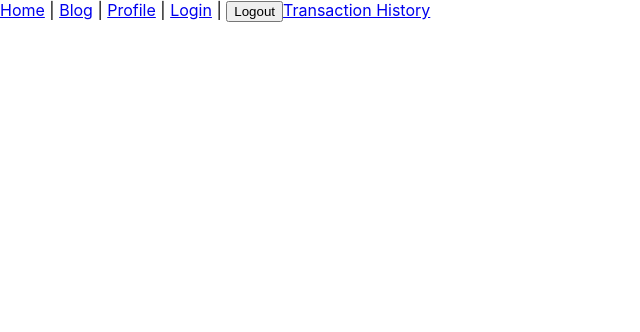
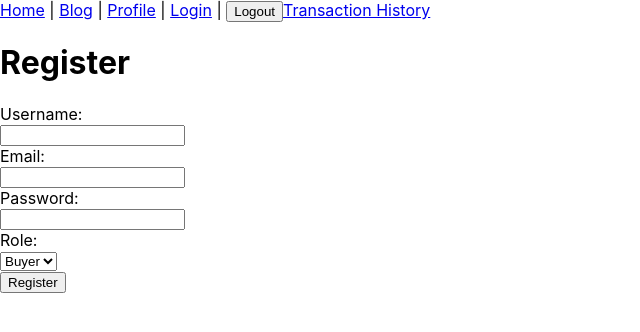
Before and after one commit to PrateekChandraSrivastava/Social-media-marketplace, a React (Create React App) app in the folder frontend/: page /register in a window 1280 px wide. Shown: the top 332 px of the page, without its empty margins (0-640 px from the left). Built offline with nearby package versions, Linux system fonts and the light colour scheme.

Commit message:
Registartion page frontend added

```diff
--- a/frontend/src/App.js
+++ b/frontend/src/App.js
@@ -8,6 +8,7 @@ import Login from "./pages/Login";  // Import the Login component
 import LogoutButton from "./components/LogoutButton";  // Optional, for logout
 import TransactionHistory from './pages/TransactionHistory'; // Import the new page
 import ProtectedRoute from "./components/ProtectedRoute";
+import Register from './pages/Register';
 
 const LazyComponent = lazy(() => import('./LazyComponent'));
 
@@ -24,11 +25,13 @@ function App() {
           <Link to="/history">Transaction History</Link>
         </nav>
         <Routes>
+
           <Route path="/" element={<Home />} />
           <Route path="/blog" element={<Blog />} />
           <Route path="/profile" element={<ProtectedRoute><Profile /></ProtectedRoute>} />
           <Route path="/login" element={<Login />} />
           <Route path="/history" element={<TransactionHistory />} />
+          <Route path="/register" element={<Register />} />
           {/* Example of using a lazy loaded component */}
           <Route
             path="/lazy"
--- /dev/null
+++ b/frontend/src/pages/Register.js
@@ -0,0 +1,72 @@
+import React, { useState } from 'react';
+import { useNavigate } from 'react-router-dom';
+import { Helmet } from 'react-helmet-async';
+
+const Register = () => {
+    const navigate = useNavigate();
+    const [username, setUsername] = useState("");
+    const [email, setEmail] = useState("");
+    const [password, setPassword] = useState("");
+    const [role, setRole] = useState("buyer");
+    const [errorMsg, setErrorMsg] = useState("");
+
+    const handleSubmit = async (e) => {
+        e.preventDefault();
+        try {
+            const response = await fetch(`${process.env.REACT_APP_API_URL}/users/register`, {
+                method: "POST",
+                headers: {
+                    "Content-Type": "application/json"
+                },
+                body: JSON.stringify({ username, email, password, role })
+            });
+            const data = await response.json();
+            if (response.ok) {
+                // Optionally, store the token and user details
+                localStorage.setItem("token", data.token);
+                localStorage.setItem("user", JSON.stringify(data.user));
+                navigate("/profile");
+            } else {
+                setErrorMsg(data.message || "Registration failed");
+            }
+        } catch (error) {
+            setErrorMsg("An error occurred during registration");
+            console.error("Registration error:", error);
+        }
+    };
+
+    return (
+        <div>
+            <Helmet>
+                <title>Register - Social Media Marketplace</title>
+                <meta name="description" content="Register on Social Media Marketplace." />
+            </Helmet>
+            <h1>Register</h1>
+            {errorMsg && <p style={{ color: "red" }}>{errorMsg}</p>}
+            <form onSubmit={handleSubmit}>
+                <div>
+                    <label>Username:</label><br />
+                    <input type="text" value={username} onChange={(e) => setUsername(e.target.value)} required />
+                </div>
+                <div>
+                    <label>Email:</label><br />
+                    <input type="email" value={email} onChange={(e) => setEmail(e.target.value)} required />
+                </div>
+                <div>
+                    <label>Password:</label><br />
+                    <input type="password" value={password} onChange={(e) => setPassword(e.target.value)} required />
+                </div>
+                <div>
+                    <label>Role:</label><br />
+                    <select value={role} onChange={(e) => setRole(e.target.value)}>
+                        <option value="buyer">Buyer</option>
+                        <option value="seller">Seller</option>
+                    </select>
+                </div>
+                <button type="submit">Register</button>
+            </form>
+        </div>
+    );
+};
+
+export default Register;
```
